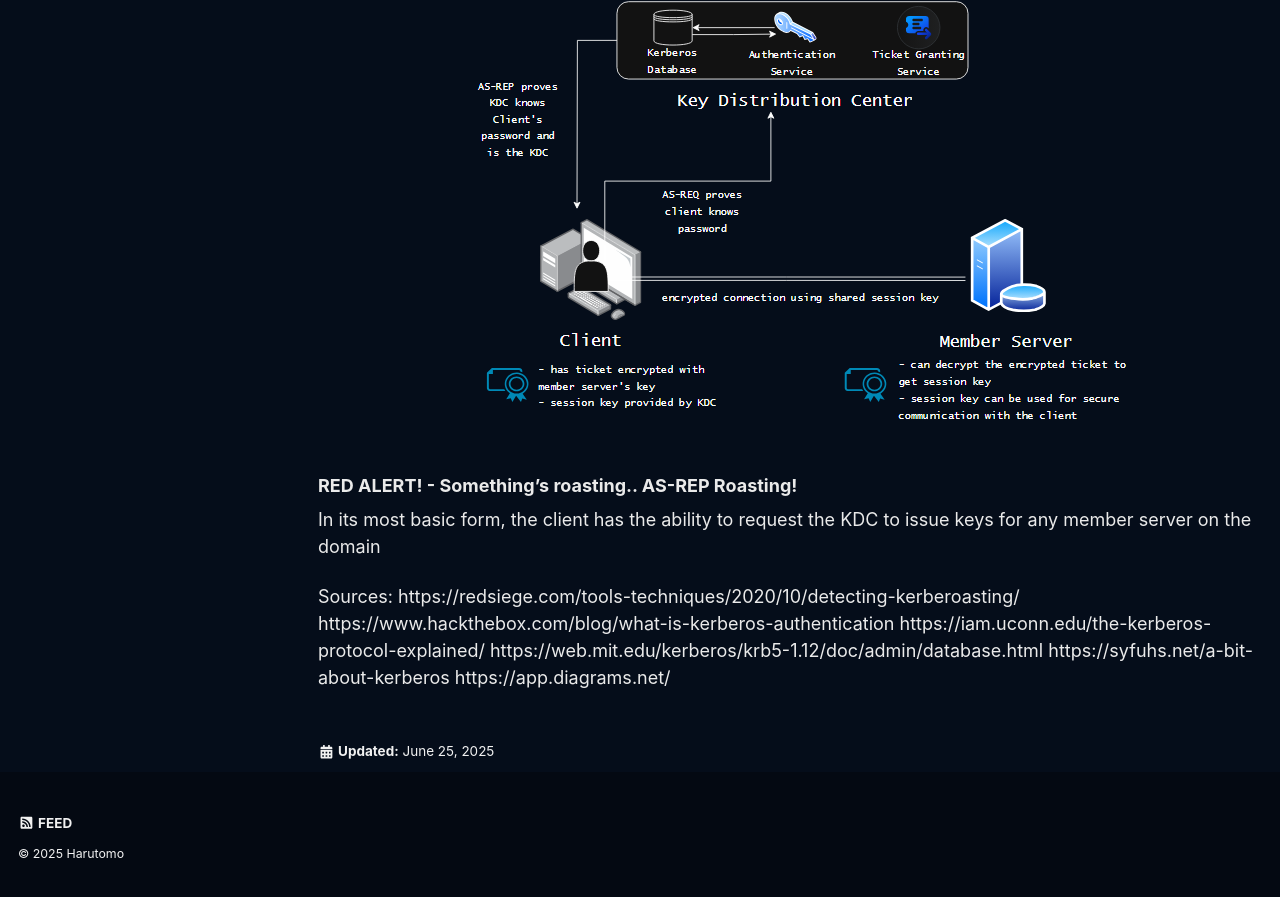
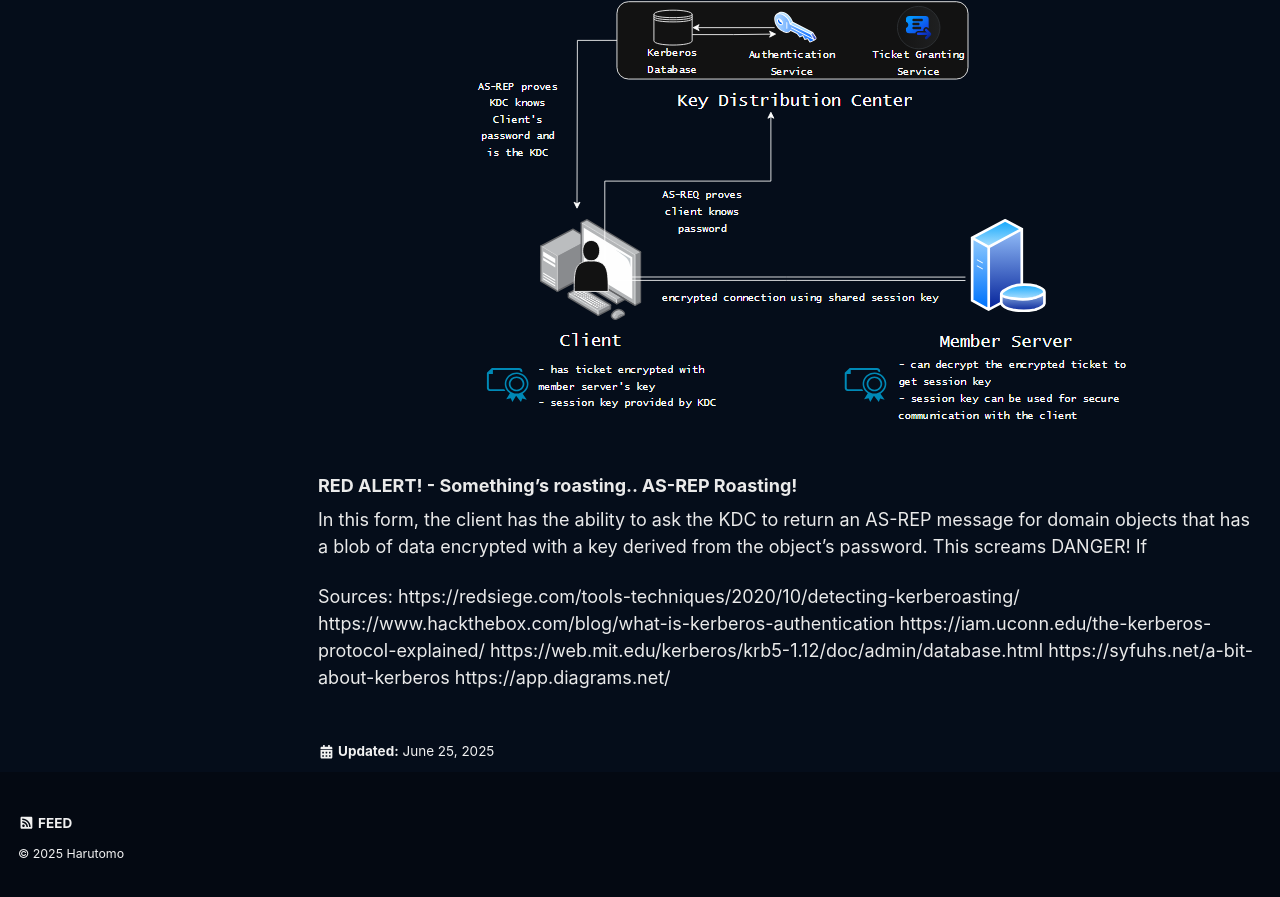
Before and after one commit to harutomo-jp/harutomo-jp.github.io, a Jekyll site: the page built from _posts/2025-06-23-Kerberoasting.md, in a window 1280 px wide and 900 px high, scrolled down 3801 px. Shown: the top 897 px of the window. Built offline with Jekyll 4.4.1, drawn with Linux system fonts in a browser that asks for light colours; cached includes are drawn as plain includes.

Commit message:
Tue, Jul 1, 2025, 1:25 PM -04:00

```diff
--- a/_posts/2025-06-23-Kerberoasting.md
+++ b/_posts/2025-06-23-Kerberoasting.md
@@ -62,7 +62,7 @@ The session key is now a shared secret that establishes trust between the client
 
 ### RED ALERT! - Something's roasting.. AS-REP Roasting!
 
-In its most basic form, the client has the ability to request the KDC to issue keys for any member server on the domain
+In this form, the client has the ability to ask the KDC to return an AS-REP message for domain objects that has a blob of data encrypted with a key derived from the object's password.  This screams DANGER!  If
 
 
 
```
